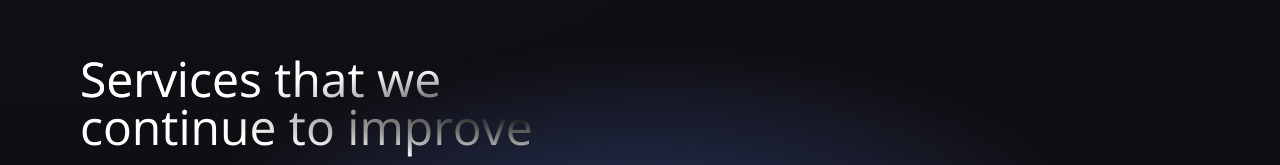
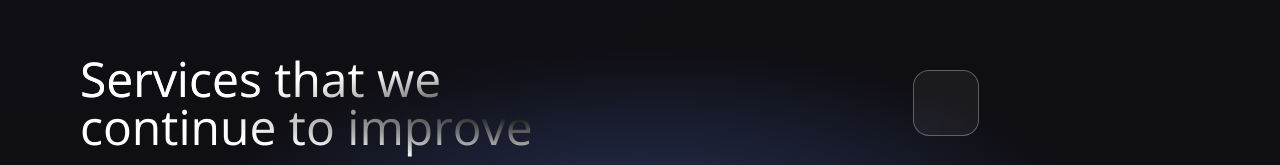
Before and after one commit to sanyam810/blockVault, a React (Vite) app in the folder client/: page / in a window 1280 px wide. Shown: the part 787-952 px from the top of the page. Built offline with nearby package versions, Linux system fonts and the light colour scheme.

Commit message:
ServiceCard in development

```diff
--- a/client/src/components/Services.jsx
+++ b/client/src/components/Services.jsx
@@ -1,6 +1,14 @@
 import { BsShieldFillCheck } from 'react-icons/bs';
 import { BiSearchAlt } from 'react-icons/bi';
 import { RiHeart2Fill } from 'react-icons/ri';
+
+const ServiceCard=({color,title,icon,subtitle})=>(
+    <div className="flex flex-row justify-start items-center white-glassmorphism p-3 m-2 cursor-pointer hover:shadow-xl">
+        <div className={`w-10 h-10`}>
+            {icon}
+        </div>
+    </div>
+)
 
 const Services=()=>{
     return (
@@ -15,7 +23,12 @@ const Services=()=>{
                 </div>
             </div>
             <div className="flex-1 flex flex-col justify-start items-center">
-
+                <ServiceCard
+                    color="bg-[#2952E3]"
+                    title="Security Guaranteed"
+                    icons={<BsShieldFillCheck fontSize={21} className="text-white"/>}
+                    subtitle="Security is guranteed. We always maintain privacy and maintain quality of our products."
+                />
             </div>
         </div>
     );
```
